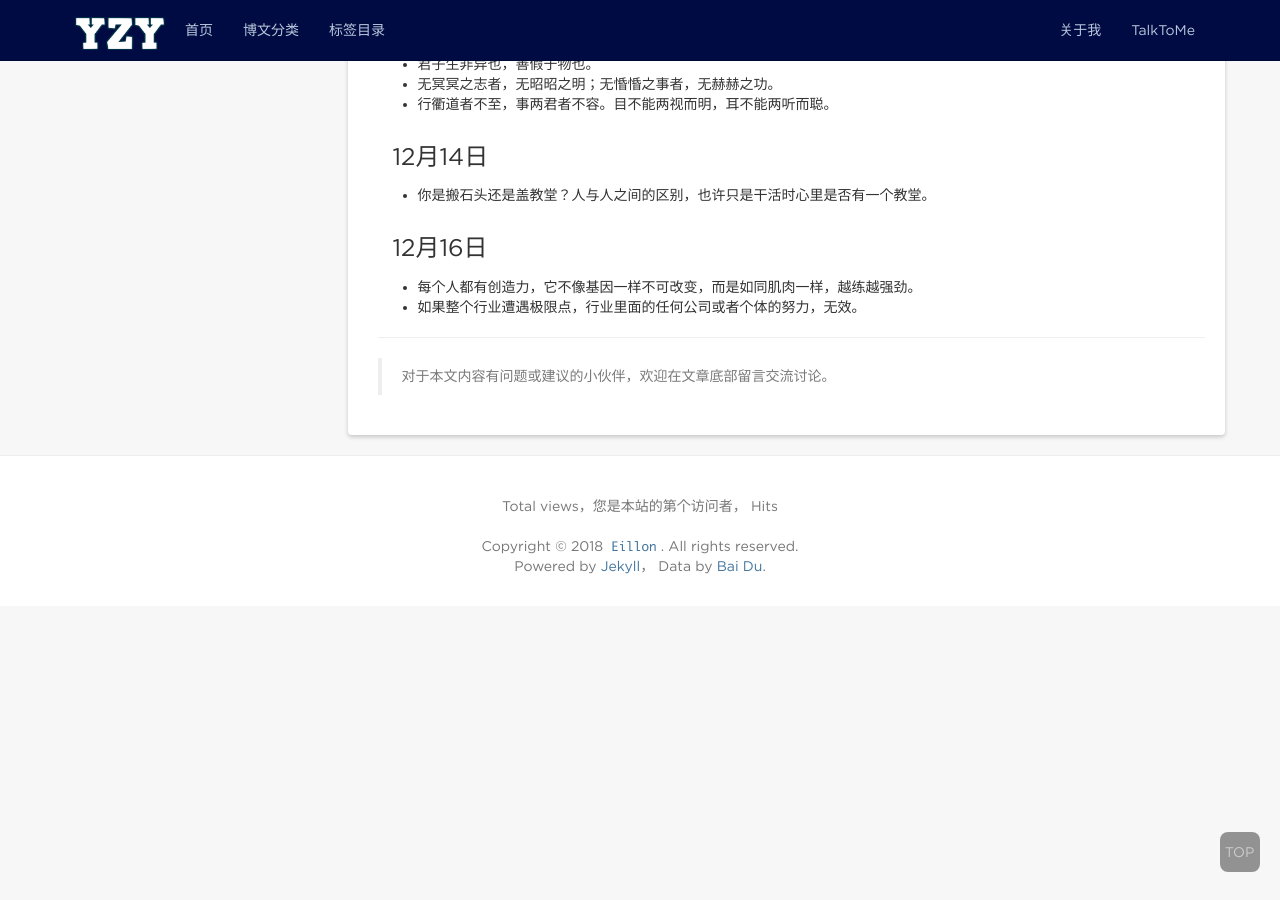
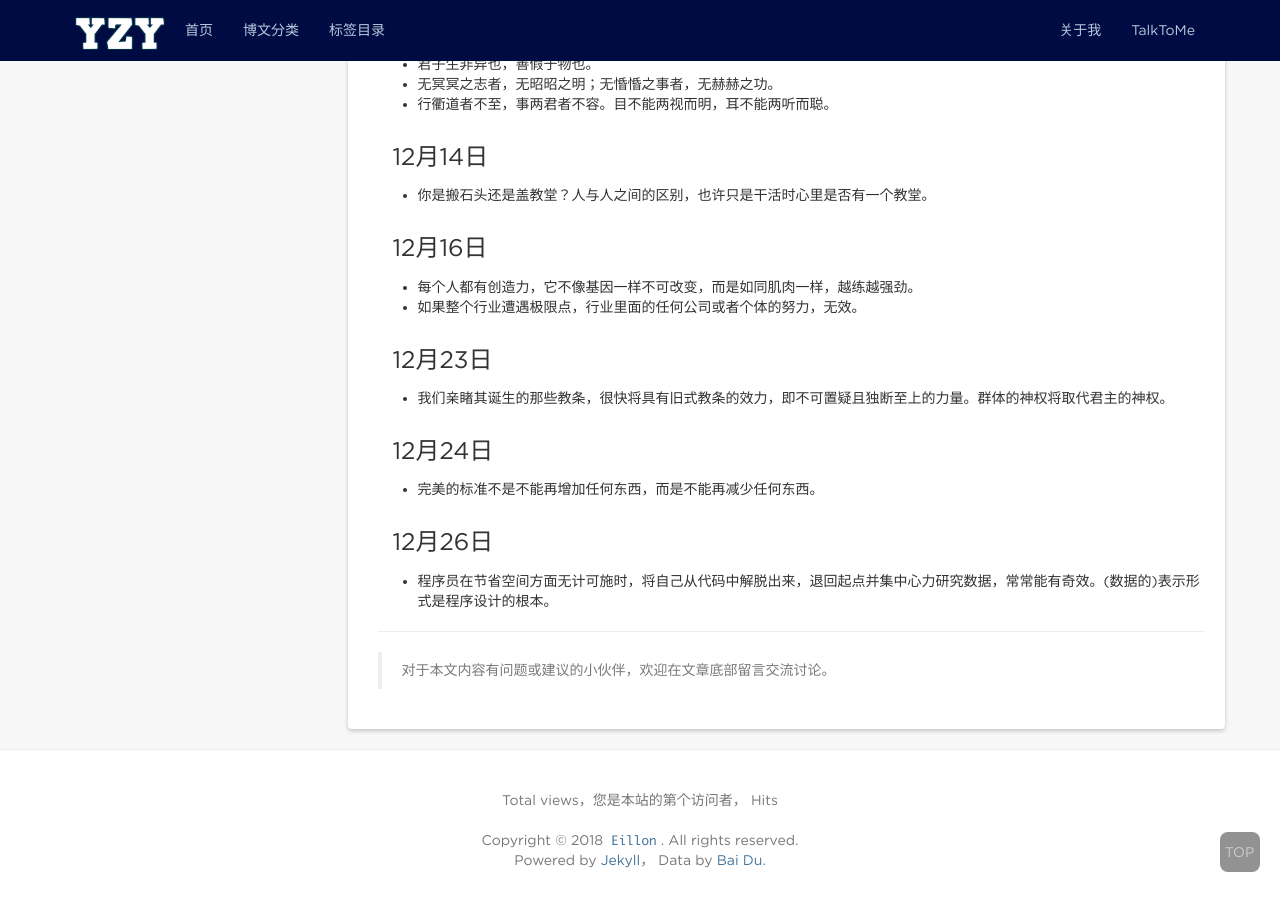
Before and after one commit to eillon/eillon.github.io, a Jekyll site: the page built from _posts/2018-11-1-摘录四.md, in a window 1280 px wide and 900 px high, scrolled down 1406 px. Built offline with Jekyll 4.4.1, drawn with Linux system fonts in a browser that asks for light colours; nearby versions of some CDN libraries; comment, search, counter and statistics services are not loaded.

Commit message:
add posts

```diff
--- a/_posts/2018-11-1-摘录四.md
+++ b/_posts/2018-11-1-摘录四.md
@@ -67,3 +67,12 @@ tags: [摘录, 持续更新]
 ### 12月16日
 * 每个人都有创造力，它不像基因一样不可改变，而是如同肌肉一样，越练越强劲。
 * 如果整个行业遭遇极限点，行业里面的任何公司或者个体的努力，无效。
+
+### 12月23日
+* 我们亲睹其诞生的那些教条，很快将具有旧式教条的效力，即不可置疑且独断至上的力量。群体的神权将取代君主的神权。
+
+### 12月24日
+* 完美的标准不是不能再增加任何东西，而是不能再减少任何东西。
+
+### 12月26日
+* 程序员在节省空间方面无计可施时，将自己从代码中解脱出来，退回起点并集中心力研究数据，常常能有奇效。(数据的)表示形式是程序设计的根本。
```
Also changed, not shown: _posts/2018-12-27-some-interesting-questions.md (added, +22 -0 lines).
